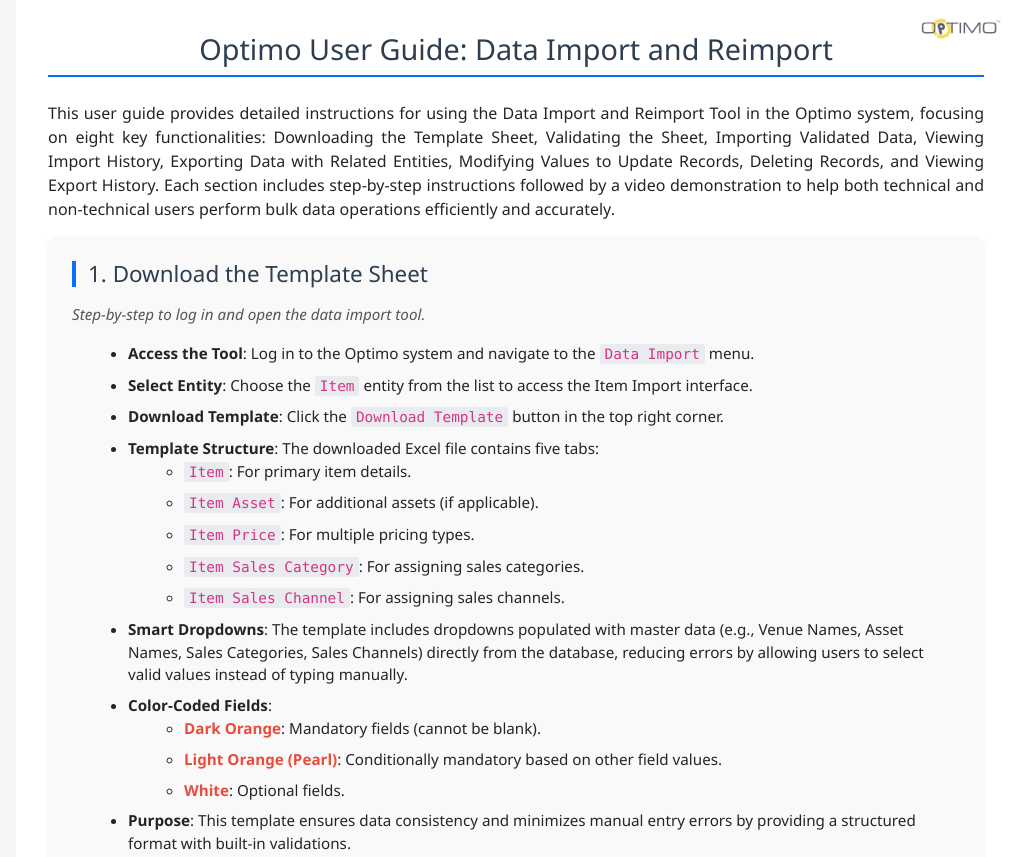
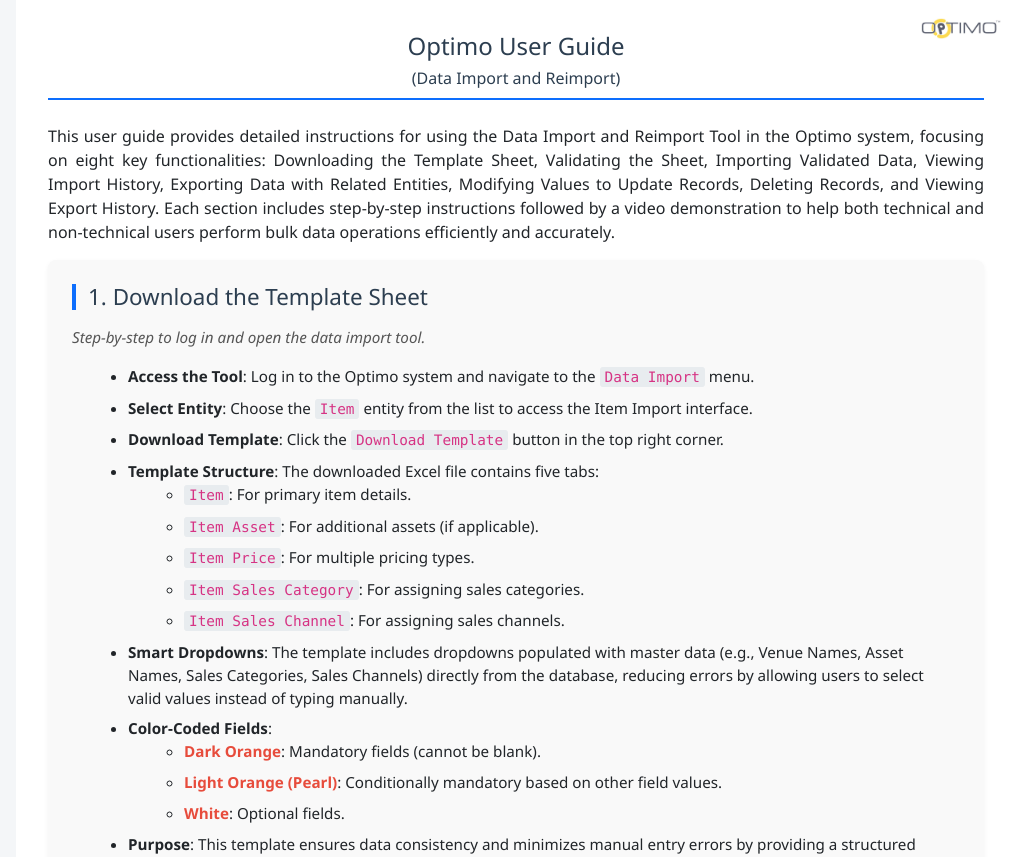
Before and after one commit to Nirojan-Balasubramaniyam/Video-Userguide, a plain HTML site: page index.html in a window 1280 px wide. Shown: the top 857 px of the page, without its empty margins (264-1280 px from the left). Drawn offline with nearby package versions, Linux system fonts and the light colour scheme.

Commit message:
title text alignments improved

```diff
--- a/index.html
+++ b/index.html
@@ -41,11 +41,20 @@
     }
 
     .sidebar h2.main-title {
-      font-size: 1.2rem;
+      font-size: 1rem;
       font-weight: 600;
       text-align: center;
       margin: 1rem 0;
       line-height: 1.4;
+    }
+
+    .content-title{
+      font-size: 1.5rem;
+      color: #2c3e50;
+      border-bottom: 2px solid #0d6efd;
+      padding-bottom: 0.5rem;
+      margin-bottom: 1.5rem;
+      text-align: center;
     }
 
     .accordion {
@@ -510,7 +519,7 @@
         data-toggle="collapse" data-target="#sidebar" aria-expanded="false">
   ☰
 </button>
-    <h1 class="main-title">Optimo User Guide: Data Import and Reimport</h1>
+    <h1 class="content-title">Optimo User Guide <br> <span style="font-size: 1rem;">(Data Import and Reimport)</span></h1>
     <p class="intro-para">This user guide provides detailed instructions for using the Data Import and Reimport Tool in
       the Optimo system,
       focusing on eight key functionalities: Downloading the Template Sheet, Validating the Sheet, Importing Validated
```
